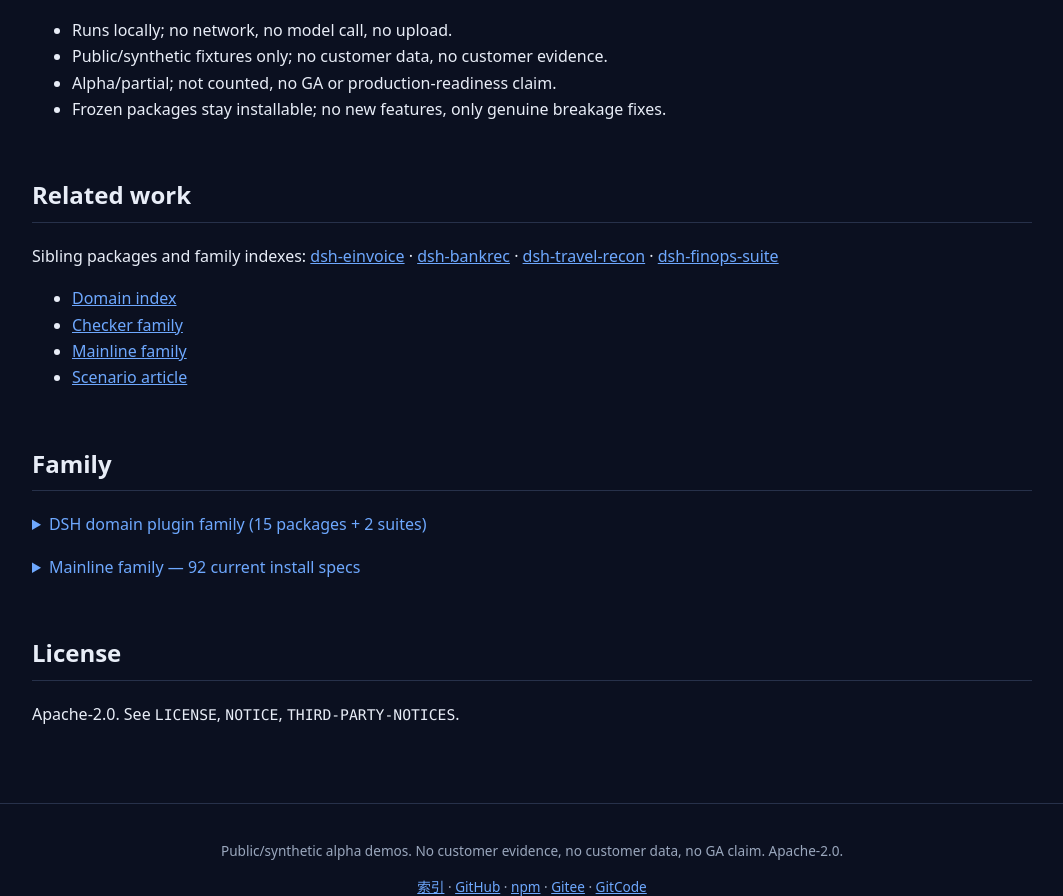
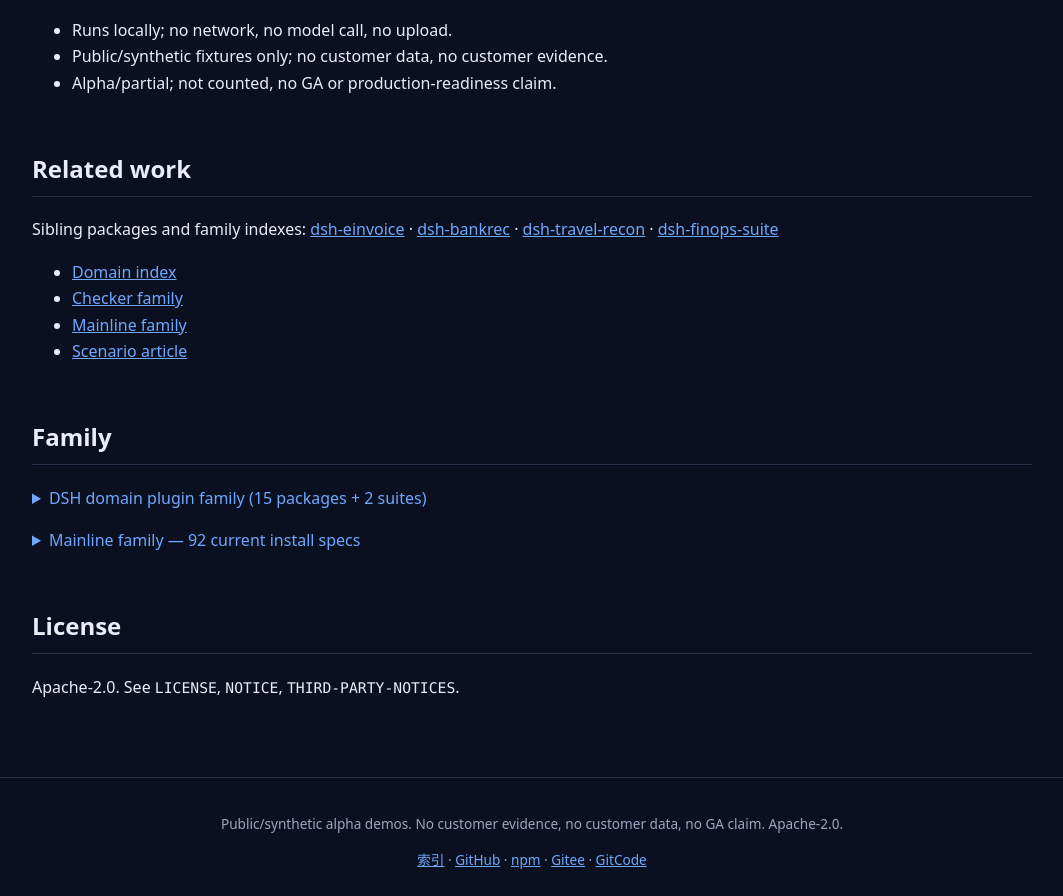
Before and after one commit to PerryLink/dsh-plugins, a plain HTML site: page docs/packages/dsh-ap-three-way.html in a window 1280 px wide. Shown: the part 5945-6841 px from the top of the page, without its empty margins (108-1171 px from the left). Drawn offline with Linux system fonts and the light colour scheme.

Commit message:
docs: drop the leftover frozen-package note from ten package pages
- ten static package pages no longer carry the generic frozen bullet
- DOMAIN-UPGRADE-PROGRAM: seven packages now have a shipped capability with tests
- no status change: the eight legacy frozen roster rows stay frozen

```diff
--- a/docs/packages/dsh-ap-three-way.html
+++ b/docs/packages/dsh-ap-three-way.html
@@ -156,7 +156,7 @@ pnpm build &amp;&amp; pnpm lint &amp;&amp; pnpm typecheck &amp;&amp; pnpm test
 <li>Runs locally; no network, no model call, no upload.</li>
 <li>Public/synthetic fixtures only; no customer data, no customer evidence.</li>
 <li>Alpha/partial; not counted, no GA or production-readiness claim.</li>
-<li>Frozen packages stay installable; no new features, only genuine breakage fixes.</li>
+
 </ul>
 <h2>Related work</h2>
 <p>Sibling packages and family indexes: <a href="https://github.com/PerryLink/dsh-einvoice">dsh-einvoice</a> · <a href="https://github.com/PerryLink/dsh-bankrec">dsh-bankrec</a> · <a href="https://github.com/PerryLink/dsh-travel-recon">dsh-travel-recon</a> · <a href="https://github.com/PerryLink/dsh-finops-suite">dsh-finops-suite</a></p>
```
Also changed, not shown: docs/packages/dsh-bankrec.html (+1 -1 lines), docs/packages/dsh-contract-suite.html (+1 -1 lines), docs/packages/dsh-einvoice.html (+1 -1 lines), docs/packages/dsh-eval-pack.html (+1 -1 lines), docs/packages/dsh-finops-suite.html (+1 -1 lines), docs/packages/dsh-legal-clause.html (+1 -1 lines), docs/packages/dsh-legal-intake.html (+1 -1 lines), docs/packages/dsh-policy-ledger.html (+1 -1 lines), docs/packages/dsh-travel-recon.html (+1 -1 lines), 1 other file.
